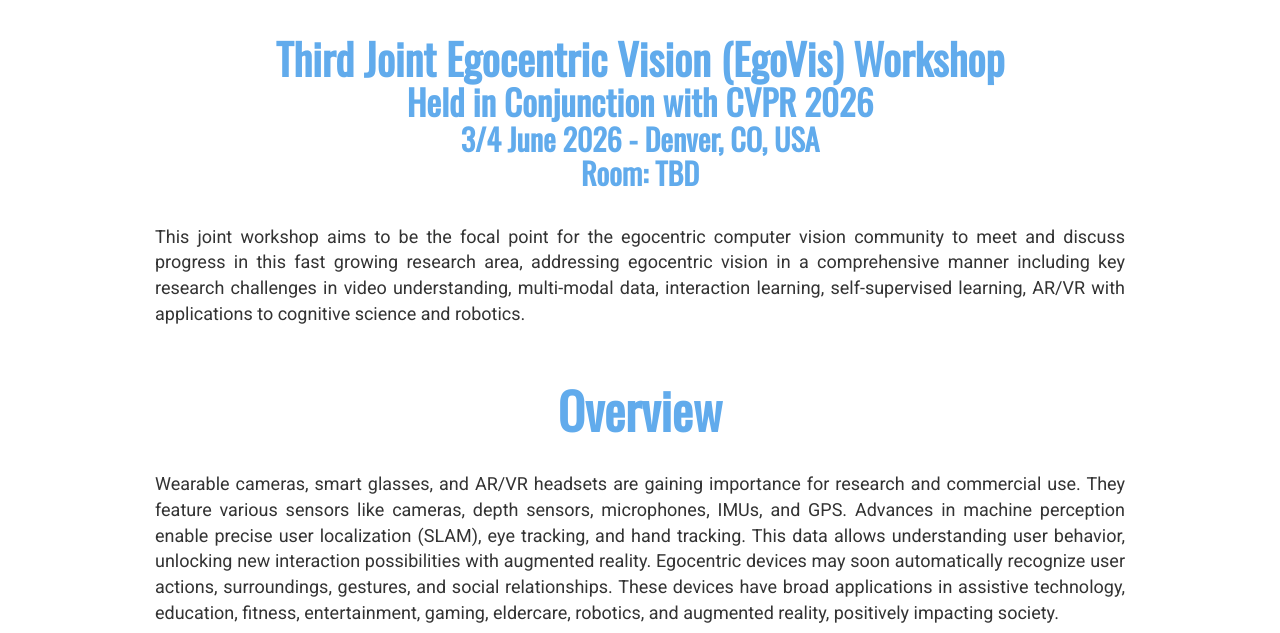
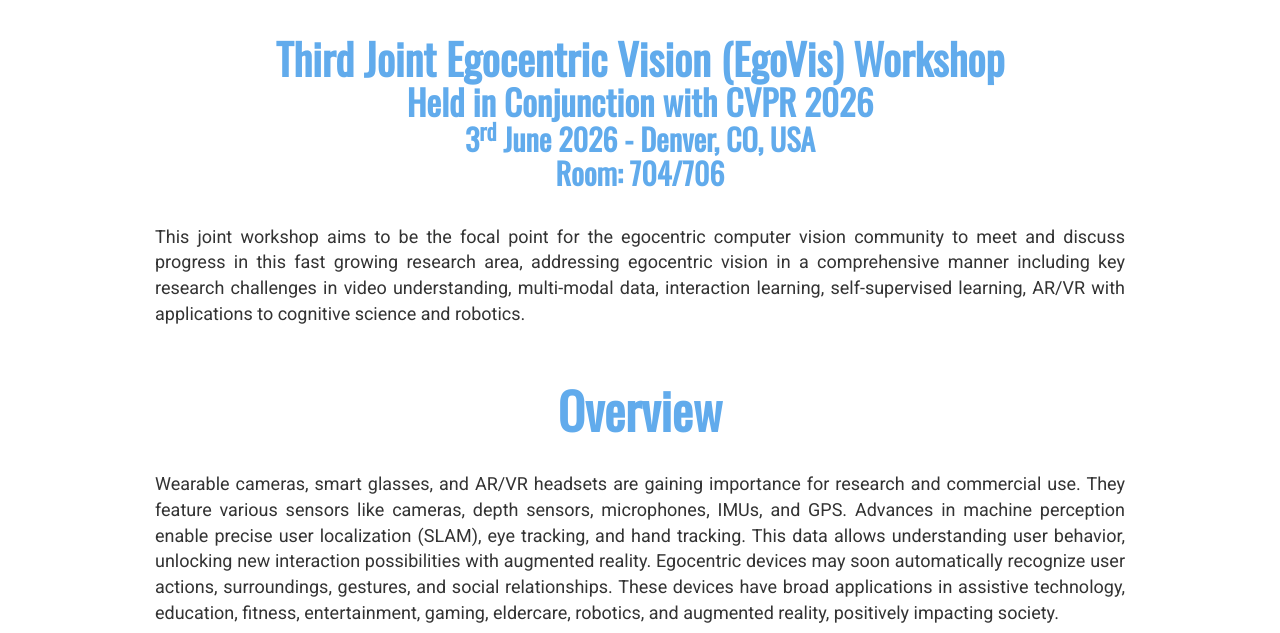
Before and after one commit to egovis/cvpr26, a plain HTML site: page index.html in a window 1280 px wide. Shown: the part 99-732 px from the top of the page. Drawn offline with nearby package versions, Linux system fonts and the light colour scheme.

Commit message:
add date and room number

```diff
--- a/index.html
+++ b/index.html
@@ -167,8 +167,8 @@
         <div id="tab-header" class="align-center">
           <h3 class="title no-margin title1">Third Joint Egocentric Vision (EgoVis) Workshop</h3>
           <h4 class="title no-margin title2">Held in Conjunction with CVPR 2026</h4>
-          <h5 class="title no-margin title3">3/4 June 2026 - Denver, CO, USA</h5>
-          <h5 class="title no-margin title3">Room: TBD</h5>
+          <h5 class="title no-margin title3">3<sup>rd</sup> June 2026 - Denver, CO, USA</h5>
+          <h5 class="title no-margin title3">Room: 704/706</h5>
 
           <p class="sub-title slide-text">
             This joint workshop aims to be the focal point for the egocentric computer vision
@@ -725,7 +725,7 @@
         </tr>
         <tr>
           <td class='small-title'>Workshop Date</td>
-          <td>TBD</td>
+          <td>3 June 2026</td>
         </tr>
       </table>
     </div>
@@ -741,7 +741,7 @@
     </div>
     <p>
         All dates are local to Denver's time, MST.<br>
-        Workshop Location: Room <b>TBD</b>
+        Workshop Location: Room <b>704/706</b>
       </p>
       <p>
         <style>
```
